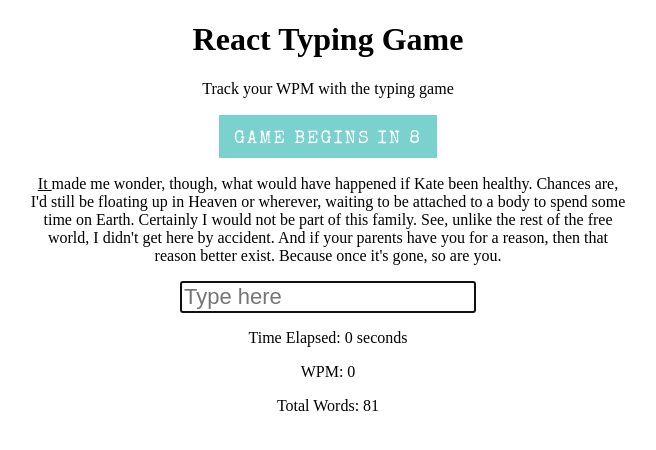
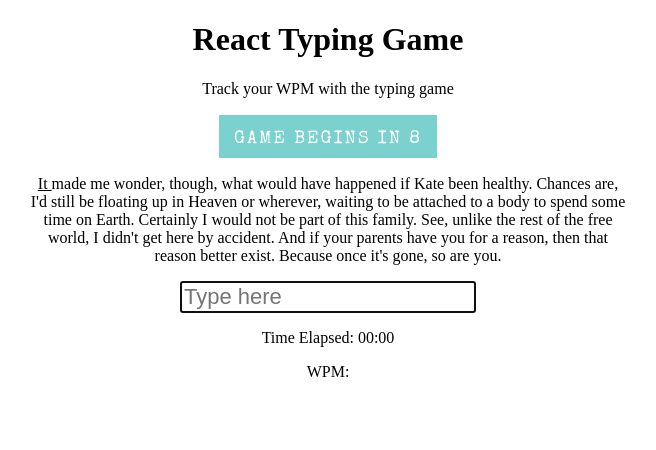
Before and after one commit to caathylee/typing-game-react, a React app: page / in a window 1280 px wide. Both pictures are taken after a click on the button "READY TO PLAY?". Shown: the top 450 px of the page, without its empty margins (312-968 px from the left). Built offline with nearby package versions, Linux system fonts and the light colour scheme.

Commit message:
Displayed timeElapsed and words per minute

```diff
--- a/src/components/TextExcerpt.js
+++ b/src/components/TextExcerpt.js
@@ -7,7 +7,10 @@ class TextExcerpt extends React.Component {
 		this.state = {
 			data: data.blurbs,
 			timeElapsed: 0,
-			wpm: 0
+			wpm: "",
+			minutes: 0,
+			seconds: 0,
+			timeDisplayed: "00:00"
 		}
 		this.startStopwatch = false;
 		this.pressedBackspace = false;
@@ -16,26 +19,39 @@ class TextExcerpt extends React.Component {
 		this.textArray = this.text.split(" ");
 		this.totalWords =  this.textArray.length;
 		this.index = 0;
-		this.wordCount = this.index+1;
+		this.wordCount = 0;
 		this.stopwatch;
+
 		this.handleChange = this.handleChange.bind(this);
 		this.displayTimeElapsed = this.displayTimeElapsed.bind(this);
-
-		console.log("this is pressedBackspace " + this.state.pressedBackspace);
 	}
 
 	displayTimeElapsed() {
-		console.log("in timeElapsed function");
 		this.setState({
-			timeElapsed: this.state.timeElapsed+1
+			timeElapsed: this.state.timeElapsed+1,
+			seconds: ++this.state.seconds,
+			timeDisplayed: "0" + this.state.minutes + ":" + this.state.seconds
 		});
 
-		console.log("this is timeElapsed: " + this.state.timeElapsed);
-		//calculate wpm after each second
+		if(this.wordCount>0) {
+			this.setState({
+				wpm: Math.floor(this.wordCount*(60/this.state.timeElapsed))
+			});
 
+		}
 
+		if(this.state.timeElapsed >=60) {
+			this.setState({
+				minutes: this.state.minutes++,
+				seconds: 0
+			})
+		}
+		if(this.state.seconds<10) {
+			this.setState({
+				timeDisplayed: 0 + this.state.minutes + ":0" + this.state.seconds
+			});
+		}
 
-		//calculate wpm after each word
 	}
 
 	handleChange() {
@@ -53,20 +69,13 @@ class TextExcerpt extends React.Component {
 		var currentLetter= typingFieldValue.slice(-1);
 		var lastWord = this.index >= this.textArray.length-1;
 
-		console.log("currentWord: " + currentWord);
-		console.log("currentLetter: " + currentLetter);
-
 		if (typingFieldValue == (lastWord ? currentWord : currentWord + " ")) {
 			this.letterIndex = 0;
 			this.index++;
+			this.wordCount++;
 			document.getElementById('typing-field').value = "";
 
-			this.setState({
-				wpm: Math.floor(((this.index + 1)*60)/this.state.timeElapsed)
-			});
-
 			if (lastWord) {
-				// do something here. we finished typing everything
 				clearInterval(this.stopwatch);
 			}
 		}
@@ -120,9 +129,8 @@ class TextExcerpt extends React.Component {
 					</div>
 
 				<input id="typing-field" type="text" placeholder="Type here" autoFocus onChange={this.handleChange}/>
-				<p id="time-elapsed">Time Elapsed: {this.state.timeElapsed} seconds</p>
+				<p id="time-elapsed">Time Elapsed: {this.state.timeDisplayed}</p>
 				<p>WPM: {this.state.wpm}</p>
-				<p>Total Words: {this.totalWords}</p>
 			</div>
 		)
 	}
```
